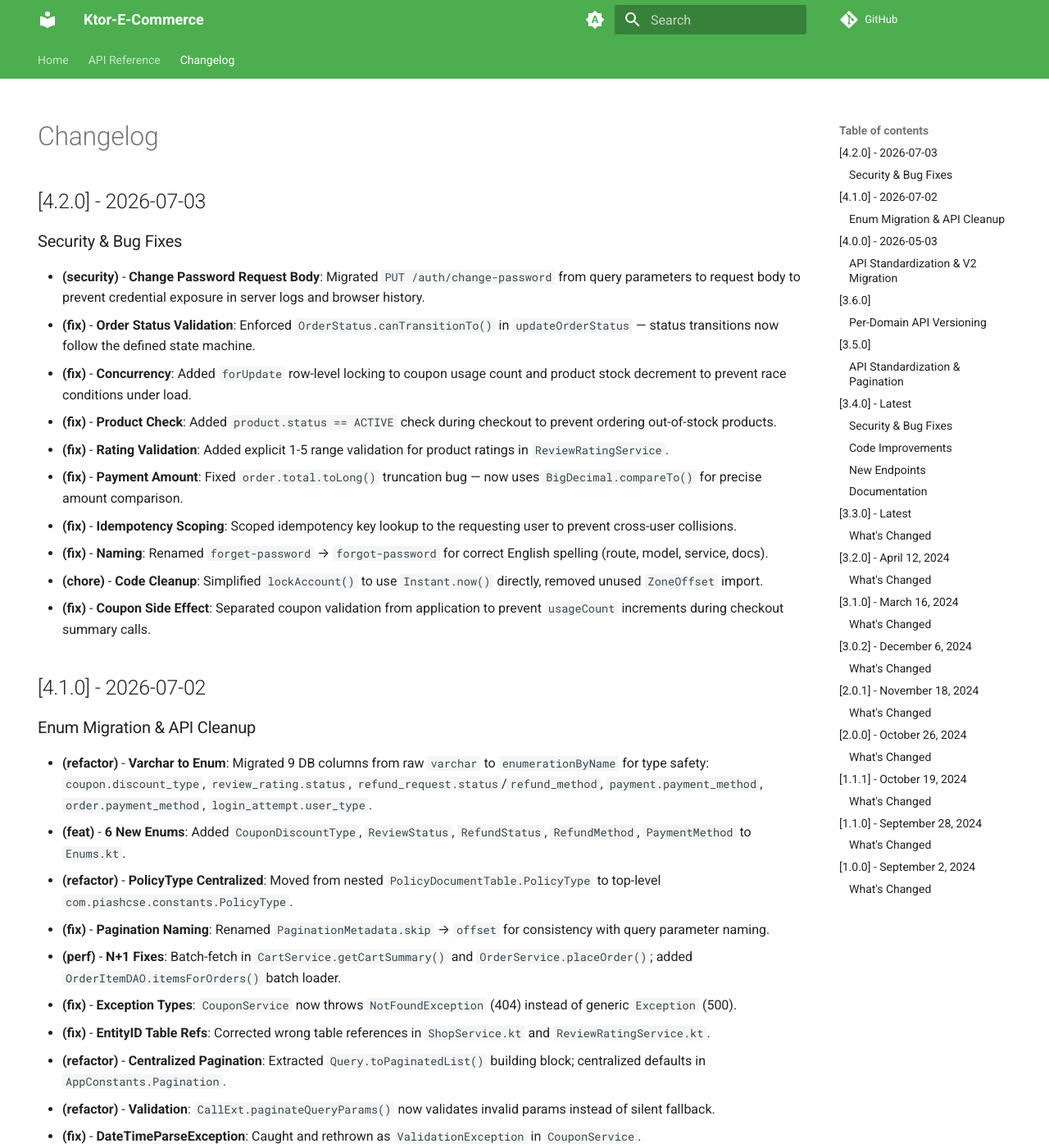
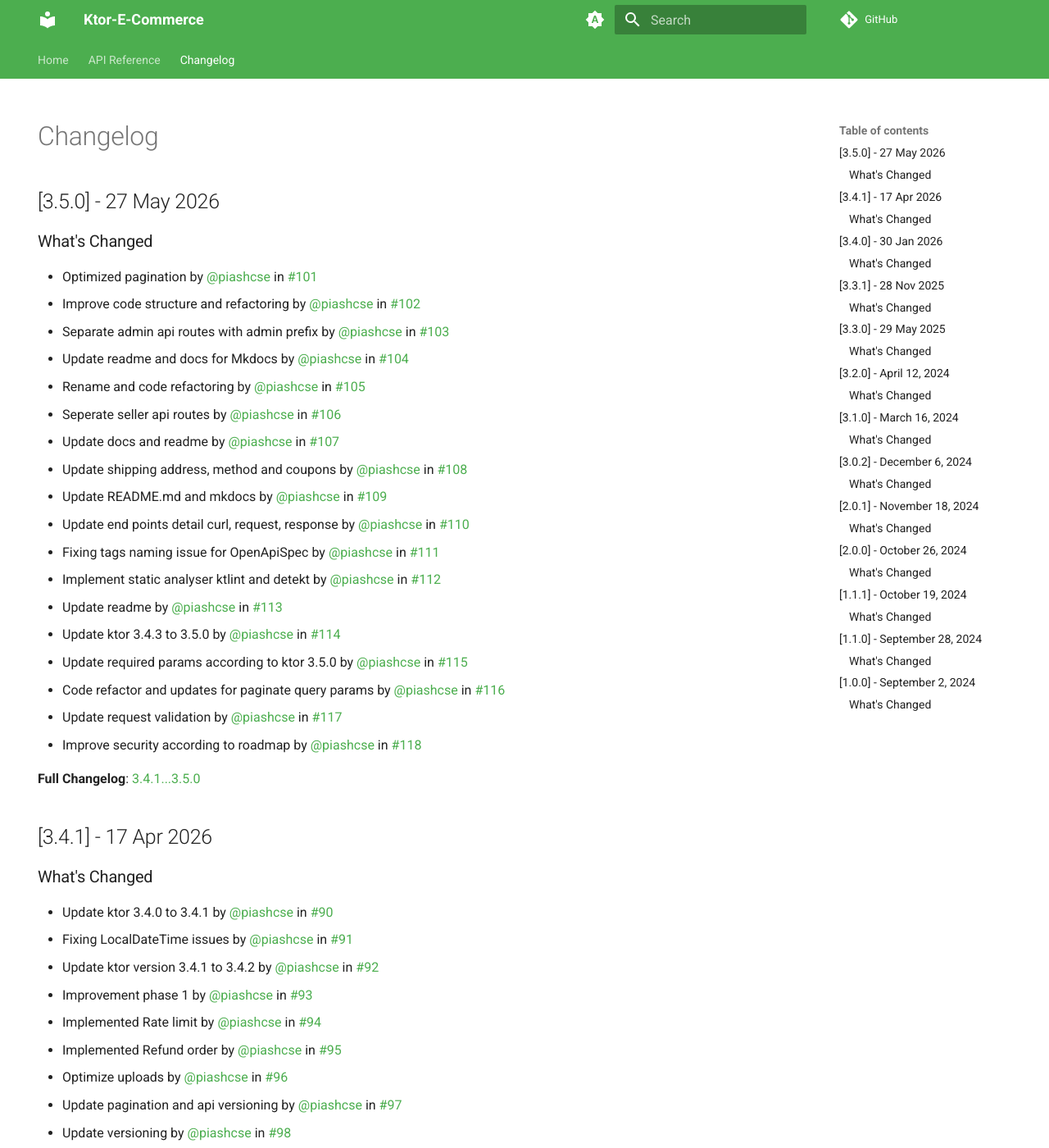
Before and after one commit to piashcse/ktor-E-Commerce, an MkDocs documentation site: the page built from docs/changelog.md, in a window 1280 px wide and 1400 px high. Shown: the whole window at 82% size. Built offline with MkDocs 1.6.1 and Material for MkDocs 9.7.7, drawn with Linux system fonts in a browser that asks for light colours; comment, search, counter and statistics services are not loaded; some of the changed text lies outside the part shown.

Commit message:
Update changelog.md

```diff
--- a/docs/changelog.md
+++ b/docs/changelog.md
@@ -4,136 +4,100 @@
 ---
 # Changelog
 
-## [4.2.0] - 2026-07-03
+## [3.5.0] - 27 May 2026
 
-### Security & Bug Fixes
+### What's Changed
 
-- **(security)** - **Change Password Request Body**: Migrated `PUT /auth/change-password` from query parameters to request body to prevent credential exposure in server logs and browser history.
-- **(fix)** - **Order Status Validation**: Enforced `OrderStatus.canTransitionTo()` in `updateOrderStatus` — status transitions now follow the defined state machine.
-- **(fix)** - **Concurrency**: Added `forUpdate` row-level locking to coupon usage count and product stock decrement to prevent race conditions under load.
-- **(fix)** - **Product Check**: Added `product.status == ACTIVE` check during checkout to prevent ordering out-of-stock products.
-- **(fix)** - **Rating Validation**: Added explicit 1-5 range validation for product ratings in `ReviewRatingService`.
-- **(fix)** - **Payment Amount**: Fixed `order.total.toLong()` truncation bug — now uses `BigDecimal.compareTo()` for precise amount comparison.
-- **(fix)** - **Idempotency Scoping**: Scoped idempotency key lookup to the requesting user to prevent cross-user collisions.
-- **(fix)** - **Naming**: Renamed `forget-password` → `forgot-password` for correct English spelling (route, model, service, docs).
-- **(chore)** - **Code Cleanup**: Simplified `lockAccount()` to use `Instant.now()` directly, removed unused `ZoneOffset` import.
-- **(fix)** - **Coupon Side Effect**: Separated coupon validation from application to prevent `usageCount` increments during checkout summary calls.
+- Optimized pagination by [@piashcse](https://github.com/piashcse) in [#101](https://github.com/piashcse/ktor-E-Commerce/pull/101)
+- Improve code structure and refactoring by [@piashcse](https://github.com/piashcse) in [#102](https://github.com/piashcse/ktor-E-Commerce/pull/102)
+- Separate admin api routes with admin prefix by [@piashcse](https://github.com/piashcse) in [#103](https://github.com/piashcse/ktor-E-Commerce/pull/103)
+- Update readme and docs for Mkdocs by [@piashcse](https://github.com/piashcse) in [#104](https://github.com/piashcse/ktor-E-Commerce/pull/104)
+- Rename and code refactoring by [@piashcse](https://github.com/piashcse) in [#105](https://github.com/piashcse/ktor-E-Commerce/pull/105)
+- Seperate seller api routes by [@piashcse](https://github.com/piashcse) in [#106](https://github.com/piashcse/ktor-E-Commerce/pull/106)
+- Update docs and readme by [@piashcse](https://github.com/piashcse) in [#107](https://github.com/piashcse/ktor-E-Commerce/pull/107)
+- Update shipping address, method and coupons by [@piashcse](https://github.com/piashcse) in [#108](https://github.com/piashcse/ktor-E-Commerce/pull/108)
+- Update README.md and mkdocs by [@piashcse](https://github.com/piashcse) in [#109](https://github.com/piashcse/ktor-E-Commerce/pull/109)
+- Update end points detail curl, request, response by [@piashcse](https://github.com/piashcse) in [#110](https://github.com/piashcse/ktor-E-Commerce/pull/110)
+- Fixing tags naming issue for OpenApiSpec by [@piashcse](https://github.com/piashcse) in [#111](https://github.com/piashcse/ktor-E-Commerce/pull/111)
+- Implement static analyser ktlint and detekt by [@piashcse](https://github.com/piashcse) in [#112](https://github.com/piashcse/ktor-E-Commerce/pull/112)
+- Update readme by [@piashcse](https://github.com/piashcse) in [#113](https://github.com/piashcse/ktor-E-Commerce/pull/113)
+- Update ktor 3.4.3 to 3.5.0 by [@piashcse](https://github.com/piashcse) in [#114](https://github.com/piashcse/ktor-E-Commerce/pull/114)
+- Update required params according to ktor 3.5.0 by [@piashcse](https://github.com/piashcse) in [#115](https://github.com/piashcse/ktor-E-Commerce/pull/115)
+- Code refactor and updates for paginate query params by [@piashcse](https://github.com/piashcse) in [#116](https://github.com/piashcse/ktor-E-Commerce/pull/116)
+- Update request validation by [@piashcse](https://github.com/piashcse) in [#117](https://github.com/piashcse/ktor-E-Commerce/pull/117)
+- Improve security according to roadmap by [@piashcse](https://github.com/piashcse) in [#118](https://github.com/piashcse/ktor-E-Commerce/pull/118)
 
-## [4.1.0] - 2026-07-02
+**Full Changelog**: [3.4.1...3.5.0](https://github.com/piashcse/ktor-E-Commerce/compare/3.4.1...3.5.0)
 
-### Enum Migration & API Cleanup
+## [3.4.1] - 17 Apr 2026
 
-- **(refactor)** - **Varchar to Enum**: Migrated 9 DB columns from raw `varchar` to `enumerationByName` for type safety: `coupon.discount_type`, `review_rating.status`, `refund_request.status`/`refund_method`, `payment.payment_method`, `order.payment_method`, `login_attempt.user_type`.
-- **(feat)** - **6 New Enums**: Added `CouponDiscountType`, `ReviewStatus`, `RefundStatus`, `RefundMethod`, `PaymentMethod` to `Enums.kt`.
-- **(refactor)** - **PolicyType Centralized**: Moved from nested `PolicyDocumentTable.PolicyType` to top-level `com.piashcse.constants.PolicyType`.
-- **(fix)** - **Pagination Naming**: Renamed `PaginationMetadata.skip` → `offset` for consistency with query parameter naming.
-- **(perf)** - **N+1 Fixes**: Batch-fetch in `CartService.getCartSummary()` and `OrderService.placeOrder()`; added `OrderItemDAO.itemsForOrders()` batch loader.
-- **(fix)** - **Exception Types**: `CouponService` now throws `NotFoundException` (404) instead of generic `Exception` (500).
-- **(fix)** - **EntityID Table Refs**: Corrected wrong table references in `ShopService.kt` and `ReviewRatingService.kt`.
-- **(refactor)** - **Centralized Pagination**: Extracted `Query.toPaginatedList()` building block; centralized defaults in `AppConstants.Pagination`.
-- **(refactor)** - **Validation**: `CallExt.paginateQueryParams()` now validates invalid params instead of silent fallback.
-- **(fix)** - **DateTimeParseException**: Caught and rethrown as `ValidationException` in `CouponService`.
-- **(refactor)** - **UploadService**: Consolidated 5 identical `MAX_*_SIZE` constants to 1 shared `MAX_FILE_SIZE`.
-- **(refactor)** - **Magic Numbers**: Extracted constants in `BrandService`, `InventoryService`, `StaticContent`.
+### What's Changed
+
+- Update ktor 3.4.0 to 3.4.1 by [@piashcse](https://github.com/piashcse) in [#90](https://github.com/piashcse/ktor-E-Commerce/pull/90)
+- Fixing LocalDateTime issues by [@piashcse](https://github.com/piashcse) in [#91](https://github.com/piashcse/ktor-E-Commerce/pull/91)
+- Update ktor version 3.4.1 to 3.4.2 by [@piashcse](https://github.com/piashcse) in [#92](https://github.com/piashcse/ktor-E-Commerce/pull/92)
+- Improvement phase 1 by [@piashcse](https://github.com/piashcse) in [#93](https://github.com/piashcse/ktor-E-Commerce/pull/93)
+- Implemented Rate limit by [@piashcse](https://github.com/piashcse) in [#94](https://github.com/piashcse/ktor-E-Commerce/pull/94)
+- Implemented Refund order by [@piashcse](https://github.com/piashcse) in [#95](https://github.com/piashcse/ktor-E-Commerce/pull/95)
+- Optimize uploads by [@piashcse](https://github.com/piashcse) in [#96](https://github.com/piashcse/ktor-E-Commerce/pull/96)
+- Update pagination and api versioning by [@piashcse](https://github.com/piashcse) in [#97](https://github.com/piashcse/ktor-E-Commerce/pull/97)
+- Update versioning by [@piashcse](https://github.com/piashcse) in [#98](https://github.com/piashcse/ktor-E-Commerce/pull/98)
+- Simplified role and permission-related functionality by [@piashcse](https://github.com/piashcse) in [#99](https://github.com/piashcse/ktor-E-Commerce/pull/99)
+- Update mkdocs.yml by [@piashcse](https://github.com/piashcse) in [#100](https://github.com/piashcse/ktor-E-Commerce/pull/100)
+
+**Full Changelog**: [3.4.0...3.4.1](https://github.com/piashcse/ktor-E-Commerce/compare/3.4.0...3.4.1)
+
+## [3.4.0] - 30 Jan 2026
+
+### What's Changed
+
+- Update review rating endpoints by [@piashcse](https://github.com/piashcse) in [#82](https://github.com/piashcse/ktor-E-Commerce/pull/82)
+- Improve seller module and Restructure the code by [@piashcse](https://github.com/piashcse) in [#83](https://github.com/piashcse/ktor-E-Commerce/pull/83)
+- Update readme closing tags by [@piashcse](https://github.com/piashcse) in [#84](https://github.com/piashcse/ktor-E-Commerce/pull/84)
+- Update readme docs by [@piashcse](https://github.com/piashcse) in [#85](https://github.com/piashcse/ktor-E-Commerce/pull/85)
+- Update doc for mkdocs by [@piashcse](https://github.com/piashcse) in [#86](https://github.com/piashcse/ktor-E-Commerce/pull/86)
+- Update kotlin 2.2.21 to 2.3.0 by [@piashcse](https://github.com/piashcse) in [#87](https://github.com/piashcse/ktor-E-Commerce/pull/87)
+- Update ktor 3.3.3 to 3.4.0 by [@piashcse](https://github.com/piashcse) in [#88](https://github.com/piashcse/ktor-E-Commerce/pull/88)
+- Code optimization by [@piashcse](https://github.com/piashcse) in [#89](https://github.com/piashcse/ktor-E-Commerce/pull/89)
+
+**Full Changelog**: [3.3.1...3.4.0](https://github.com/piashcse/ktor-E-Commerce/compare/3.3.1...3.4.0)
 
 ---
 
-## [4.0.0] - 2026-05-03
+## [3.3.1] - 28 Nov 2025
 
-### API Standardization & V2 Migration
+### What's Changed
 
-- **(feat)** - **Root-to-Swagger Redirect**: Implemented an automatic redirect from the root URL (`/`) to the Swagger UI (`/swagger`) for better API discoverability.
-- **(feat)** - **V2 Optimized Endpoints**: Introduced `v2` namespace for optimized API contracts.
-    - Added `PUT /api/v2/seller/shops/{shopId}` with source tracking and streamlined response structure.
-- **(refactor)** - **Routing Architecture**: Standardized URL prefixes for better role isolation and organization:
-    - Seller routes now prefixed with `/api/v1/seller/` or `/api/v2/seller/`.
-    - Admin routes now prefixed with `/api/v1/admin/`.
-- **(refactor)** - **Composition-Based Routing**: Transitioned from conditional logic within routes to a composition-based pattern (e.g., separate functions for V1 and V2), improving maintainability and isolation.
-- **(docs)** - **OpenAPI Tags**: Added comprehensive `@tag` and `@description` annotations to all feature routes for high-quality Swagger documentation.
-- **(docs)** - **Documentation Overhaul**: Updated project `README.md` and `docs/*.md` files to reflect the new routing structure and V2 endpoints.
+- Improved package name and other naming convention by [@piashcse](https://github.com/piashcse) in [#63](https://github.com/piashcse/ktor-E-Commerce/pull/63)
+- Update ktor 3.1.3 to 3.2.0 by [@piashcse](https://github.com/piashcse) in [#64](https://github.com/piashcse/ktor-E-Commerce/pull/64)
+- Implemented mkdocs for API by [@piashcse](https://github.com/piashcse) in [#65](https://github.com/piashcse/ktor-E-Commerce/pull/65)
+- deploy docs by [@piashcse](https://github.com/piashcse) in [#66](https://github.com/piashcse/ktor-E-Commerce/pull/66)
+- Update Mkdocs by [@piashcse](https://github.com/piashcse) in [#67](https://github.com/piashcse/ktor-E-Commerce/pull/67)
+- Fixing mkdocs images by [@piashcse](https://github.com/piashcse) in [#68](https://github.com/piashcse/ktor-E-Commerce/pull/68)
+- Update mkdocs by [@piashcse](https://github.com/piashcse) in [#69](https://github.com/piashcse/ktor-E-Commerce/pull/69)
+- Update ktor 3.2.0 to 3.2.1 by [@piashcse](https://github.com/piashcse) in [#70](https://github.com/piashcse/ktor-E-Commerce/pull/70)
+- chore(deps): update dependencies by [@piashcse](https://github.com/piashcse) in [#71](https://github.com/piashcse/ktor-E-Commerce/pull/71)
+- Update ktor 3.2.2 to 3.2.3 by [@piashcse](https://github.com/piashcse) in [#72](https://github.com/piashcse/ktor-E-Commerce/pull/72)
+- Update ktor 3.2.3 to 3.3.0 by [@piashcse](https://github.com/piashcse) in [#73](https://github.com/piashcse/ktor-E-Commerce/pull/73)
+- Feature dot env by [@piashcse](https://github.com/piashcse) in [#74](https://github.com/piashcse/ktor-E-Commerce/pull/74)
+- Update exposed 1.0.0-rc-1 by [@piashcse](https://github.com/piashcse) in [#75](https://github.com/piashcse/ktor-E-Commerce/pull/75)
+- Updated exposed 1.0.0-rc-1 by [@piashcse](https://github.com/piashcse) in [#76](https://github.com/piashcse/ktor-E-Commerce/pull/76)
+- Code optimization by [@piashcse](https://github.com/piashcse) in [#77](https://github.com/piashcse/ktor-E-Commerce/pull/77)
+- Code Refactor by [@piashcse](https://github.com/piashcse) in [#78](https://github.com/piashcse/ktor-E-Commerce/pull/78)
+- Update ktor version 3.3.2 by [@piashcse](https://github.com/piashcse) in [#79](https://github.com/piashcse/ktor-E-Commerce/pull/79)
+- Update ktor openspec by [@piashcse](https://github.com/piashcse) in [#80](https://github.com/piashcse/ktor-E-Commerce/pull/80)
+- Update readme by [@piashcse](https://github.com/piashcse) in [#81](https://github.com/piashcse/ktor-E-Commerce/pull/81)
 
----
+**Full Changelog**: [3.3.0...3.3.1](https://github.com/piashcse/ktor-E-Commerce/compare/3.3.0...3.3.1)
 
-## [3.6.0]
-
-### Per-Domain API Versioning
-
-- **(feat)** - Implemented per-domain API versioning with independent version lifecycle per feature (Stripe/Shopify pattern)
-- **(feat)** - Added `ApiVersionRegistry` as single source of truth for all domain version metadata
-- **(feat)** - Added `versionedRoute()` DSL extension using route-scoped plugin for automatic version headers
-- **(feat)** - Added `GET /api` discovery endpoint listing all domains with current, supported, and deprecated versions
-- **(feat)** - Automatic `X-Api-Version` and `X-Api-Domain` response headers on every API response
-- **(feat)** - RFC 8594 compliant `Sunset`, `Deprecation`, and `Link` headers for deprecated versions
-- **(feat)** - HTTP 410 Gone response for unsupported API versions
-- **(refactor)** - Migrated all 18 route files from inner `route()` wrappers to parent `versionedRoute()` DSL
-- **(refactor)** - Refactored `ConfigureRouting.kt` to use per-domain versioned route registration
-- **(docs)** - Added API Versioning section to README with discovery endpoint and header documentation
-- **(docs)** - Updated error codes table with HTTP 410 Gone status
-
-**URL Migration**: `/api/v1/*` → `/api/v1/*` (backward-compatible, no breaking changes)
-
----
-
-## [3.5.0]
-
-### API Standardization & Pagination
-
-- **(feat)** - Standardized pagination across all collection-based endpoints using `limit` and `offset` query parameters
-- **(feat)** - Implemented a unified `PaginatedResponse` wrapper for consistent data delivery
-- **(refactor)** - Transitioned all database services to use Exposed DSL pattern (`selectAll().limit().offset()`) for robust positional pagination support
-- **(fix)** - Resolved "Too many arguments for limit" compilation errors by moving away from SizedIterable pagination
-- **(docs)** - Standardized OpenAPI documentation across all features with proper pagination metadata
-- **(docs)** - Updated README andMkDocs with the new pagination standard
-
-## [3.4.0] - Latest
-
-### Security & Bug Fixes
-
-- **(security)** - Implemented rate limiting on auth endpoints (5 req/10min) to prevent brute-force attacks
-- **(security)** - Added login attempt tracking with automatic account lockout after 5 failed attempts (30min lock)
-- **(security)** - Enforced password strength validation on registration and password reset
-- **(security)** - Converted forget-password and reset-password to POST endpoints with JSON body
-- **(security)** - Implemented refresh token system with hashed storage and automatic revocation
-- **(security)** - Added logout endpoint to revoke refresh tokens
-- **(fix)** - Fixed inventory concurrency race condition with atomic stock operations in transaction
-- **(fix)** - Fixed EntityID table references in ProductService for all foreign key lookups
-- **(fix)** - Fixed duplicate DELETE route in ProductRoutes (merged seller/admin handlers)
-- **(fix)** - Fixed searchProduct memory explosion with SQL-level filtering
-- **(fix)** - Fixed adjustWhere filter logic bug with proper incremental AND chain
-- **(fix)** - Fixed getShops memory explosion with SQL-level filtering
-- **(fix)** - Fixed stockQuantity defaulting to 0 in update (now preserves existing value)
-- **(fix)** - Fixed image upload null cast with file type validation
-- **(fix)** - Fixed CORS configuration to use allowed origins from environment
-
-### Code Improvements
-
-- Extracted helper methods in InventoryService.updateStock for cleaner maintenance
-- Flattened nested conditionals in AuthService.login with single-responsibility methods
-- Extracted reusable predicate in LoginAttemptRepository
-- Simplified InvalidCredentialsException with companion object builder
-
-### New Endpoints
-
-- `POST /auth/refresh-token` - Refresh access token
-- `POST /auth/logout` - Logout and revoke tokens
-
-### Documentation
-
-- Updated auth.md with rate limiting, account lockout, and refresh token documentation
-- Updated inventory.md with atomic stock operations documentation
-
-**Full Changelog**: [3.3.0...3.4.0](https://github.com/piashcse/ktor-E-Commerce/compare/3.3.0...3.4.0)
-
----
-
-## [3.3.0] - Latest
+## [3.3.0] - 29 May 2025
 
 ### What's Changed
 
 - Update user profile table and user profile readme by [@piashcse](https://github.com/piashcse) in [#48](https://github.com/piashcse/ktor-E-Commerce/pull/48)
-- **(feat)** - Implemented privacy policy and user consent feature by [@piashcse](https://github.com/piashcse) in [#49](https://github.com/piashcse/ktor-E-Commerce/pull/49)
+- Implemented privacy policy and user consent feature by [@piashcse](https://github.com/piashcse) in [#49](https://github.com/piashcse/ktor-E-Commerce/pull/49)
 - Improve Privacy policy consent routes and optimization by [@piashcse](https://github.com/piashcse) in [#50](https://github.com/piashcse/ktor-E-Commerce/pull/50)
-- **(feat)** - Implemented single email register with multiple userType by [@piashcse](https://github.com/piashcse) in [#51](https://github.com/piashcse/ktor-E-Commerce/pull/51)
+- Implemented single email register with multiple userType by [@piashcse](https://github.com/piashcse) in [#51](https://github.com/piashcse/ktor-E-Commerce/pull/51)
 - Re-Architecture the piashcse/ktor-E-Commerce structure to onion architecture by [@piashcse](https://github.com/piashcse) in [#53](https://github.com/piashcse/ktor-E-Commerce/pull/53)
 - Update ktor 3.1.3 by [@piashcse](https://github.com/piashcse) in [#54](https://github.com/piashcse/ktor-E-Commerce/pull/54)
 - Improved architecture structure and naming convention by [@piashcse](https://github.com/piashcse) in [#55](https://github.com/piashcse/ktor-E-Commerce/pull/55)
```
